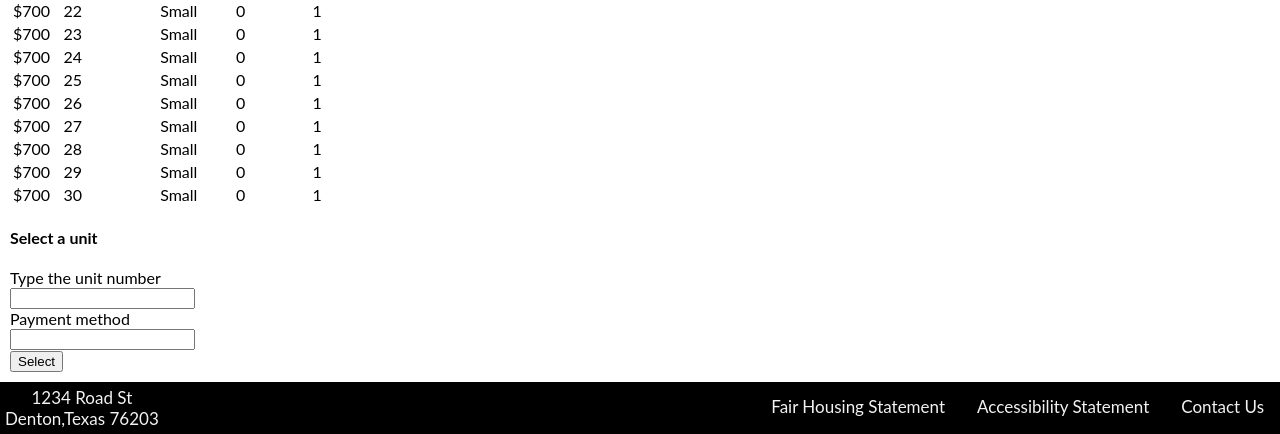
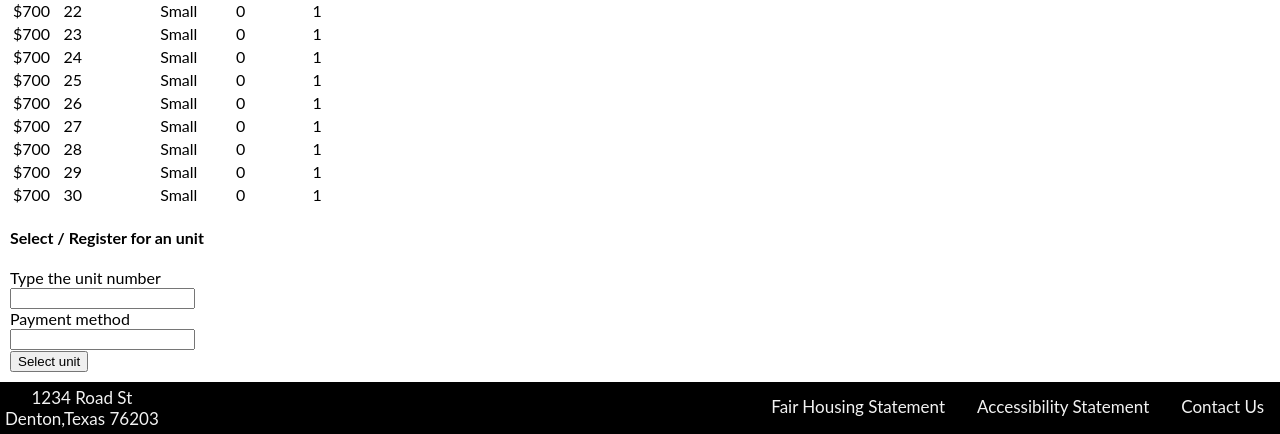
Before and after one commit to samin2668/CSCE-3444-proj, a Flask app: page /floorplan/ in a window 1280 px wide. Shown: the part 1529-1963 px from the top of the page. Run offline with Flask 2, Linux system fonts and the light colour scheme; some web fonts are replaced.

Commit message:
Update floorplan.html

```diff
--- a/proj/templates/floorplan.html
+++ b/proj/templates/floorplan.html
@@ -132,13 +132,13 @@
           </div>
 
           <div class="select_unit">
-              <h4>Select a unit</h4>
+              <h4>Select / Register for an unit</h4>
               <form action="{{ url_for('floorplan') }}" method="post">
                   <label for="selected">Type the unit number</label><br>
                   <input type="text" id="selected" name="selected"><br>
                   <label for="pay">Payment method</label><br>
                   <input type="pay" id="pay" name="pay"><br>
-                  <button type="submit" class="btn" >Select</button>
+                  <button type="submit" class="btn" >Select unit</button>
               </form>
           </div>
 
```
